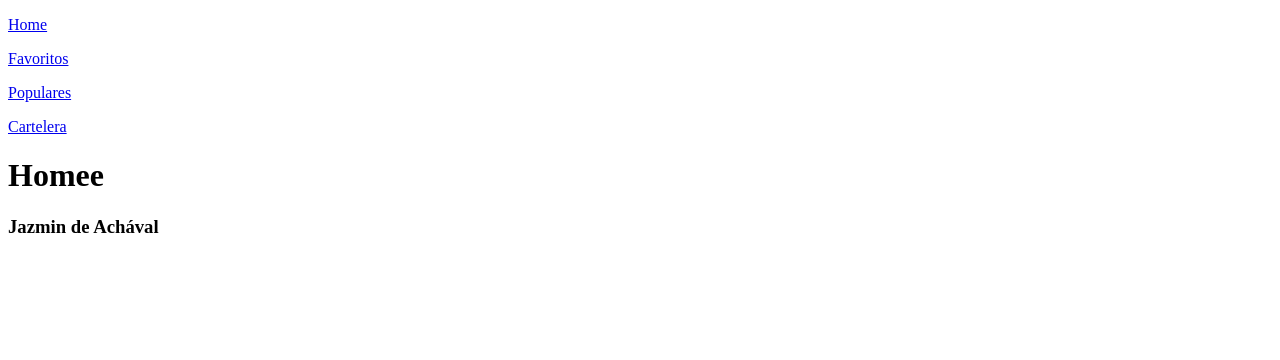
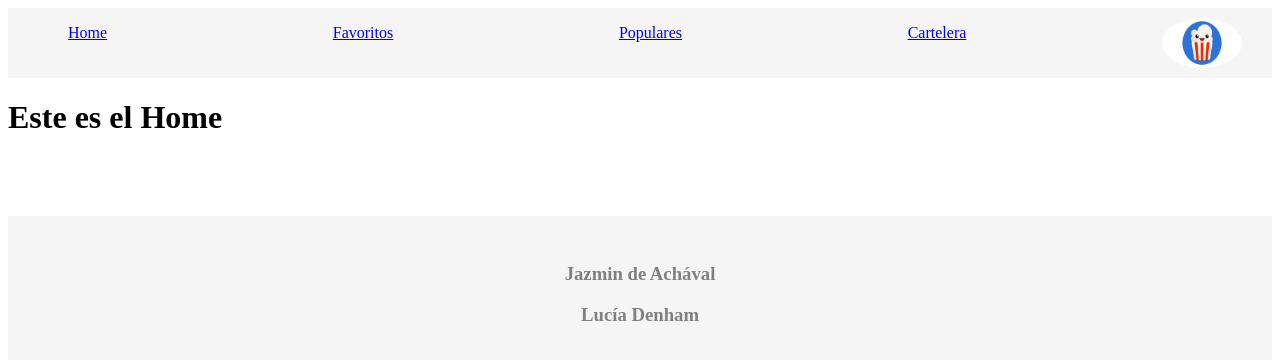
Before and after one commit to jazmindeach/TP-Prog-3, a React (Create React App) app: page / in a window 1280 px wide. Shown: the top 360 px of the page. Built offline with nearby package versions, Linux system fonts and the light colour scheme.

Commit message:
Footer, header y otras cosas

```diff
--- a/public/css/styles.css
+++ b/public/css/styles.css
@@ -0,0 +1,30 @@
+footer {
+    background-color:whitesmoke;
+    text-align: center;
+    padding: 28px 0;
+    color: grey;
+    /*position: absolute;
+    bottom: 0;*/
+    margin-top:5rem;
+    width: 100%;
+}
+
+
+nav{
+    display: flex;
+    flex-direction: row;
+    flex-wrap: wrap;
+    justify-content: space-between;
+    padding: 0 20px;
+    background-color: whitesmoke;
+    color: #fff
+}
+
+.logo{
+    display: flex;
+    border-radius: 50%;
+    width: 80px;
+    height: 50px;
+    margin: auto;
+    padding: 10px;
+}
--- a/src/App.js
+++ b/src/App.js
@@ -4,6 +4,10 @@ import Footer from './components/Footer/Footer';
 import Header from './components/Header/Header';
 import Notfound from './screens/Notfound/Notfound';
 import Home from './screens/Home/Home';
+import Populares from './screens/Populares/Populares';
+import Cartelera from './screens/Cartelera/Cartelera';
+import Favoritos from './screens/Favoritos/Favoritos';
+import DetallePelicula from './screens/DetallePelicula/DetallePelicula';
 
 function App() {
 
@@ -14,12 +18,11 @@ function App() {
     <main>
         <Switch>
             <Route path="/" component={Home} exact={true}/>
+            <Route path="/populares" component={Populares} exact={true} />
+            <Route path="/cartelera" component={Cartelera} exact={true}/>
+            <Route path="/favoritos" component={Favoritos} exact={true}/>
+
             <Route path="" component={Notfound}/>
-
-
-
-
-
 
 
 
--- a/src/components/Footer/Footer.js
+++ b/src/components/Footer/Footer.js
@@ -4,6 +4,7 @@ function Footer (){
     return (
             <div>
                 <h3> Jazmin de Achával </h3>
+                <h3> Lucía Denham </h3>
             </div>
 
 
--- a/src/components/Header/Header.js
+++ b/src/components/Header/Header.js
@@ -4,10 +4,11 @@ import {Link} from "react-router-dom"
 function Header (){
     return (
             <nav>
-                <p> <Link to="/"> Home </Link></p>
-                <p> <Link to="/favoritos"> Favoritos </Link></p>     {/* Faltan  */}
-                <p> <Link to="/populares"> Populares </Link></p>
-                <p> <Link to="/cartelera"> Cartelera </Link></p>
+                <ul> <Link to="/"> Home </Link></ul>
+                <ul> <Link to="/favoritos"> Favoritos </Link></ul>     {/* Faltan  */}
+                <ul> <Link to="/populares"> Populares </Link></ul>
+                <ul> <Link to="/cartelera"> Cartelera </Link></ul>
+                <div> <img className='logo' src='../img/logo.png'/>  </div>
 
 
 
--- /dev/null
+++ b/src/screens/Cartelera/Cartelera.js
@@ -0,0 +1,10 @@
+import React from "react"
+import {Link} from "react-router-dom"
+
+function Cartelera (){
+    return (
+            <h1> Esta es la cartelera </h1>
+
+    )
+}
+export default Cartelera
--- /dev/null
+++ b/src/screens/DetallePelicula/DetallePelicula.js
@@ -0,0 +1,10 @@
+import React from "react"
+import {Link} from "react-router-dom"
+
+function DetallePelicula (){
+    return (
+            <h1> Este es detalle de la pelicula</h1>
+
+    )
+}
+export default DetallePelicula
--- /dev/null
+++ b/src/screens/Favoritos/Favoritos.js
@@ -0,0 +1,10 @@
+import React from "react"
+import {Link} from "react-router-dom"
+
+function Favoritos (){
+    return (
+            <h1> Esta es la página de favoritos </h1>
+
+    )
+}
+export default Favoritos
--- a/src/screens/Home/Home.js
+++ b/src/screens/Home/Home.js
@@ -3,7 +3,7 @@ import {Link} from "react-router-dom"
 
 function Home (){
     return (
-            <h1> Homee </h1>
+            <h1> Este es el Home </h1>
 
     )
 }
--- a/src/screens/Notfound/Notfound.js
+++ b/src/screens/Notfound/Notfound.js
@@ -3,7 +3,7 @@ import {Link} from "react-router-dom"
 
 function Notfound (){
     return (
-            <h1> No existe </h1>
+            <h1> Este es el Not found </h1>
 
     )
 }
--- /dev/null
+++ b/src/screens/Populares/Populares.js
@@ -0,0 +1,10 @@
+import React from "react"
+import {Link} from "react-router-dom"
+
+function Populares (){
+    return (
+            <h1> Este es el Populares </h1>
+
+    )
+}
+export default Populares
```
Also changed, not shown: src/screens/Busqueda/Busqueda.js (added, +10 -0 lines), public/img/logo.png (added).
